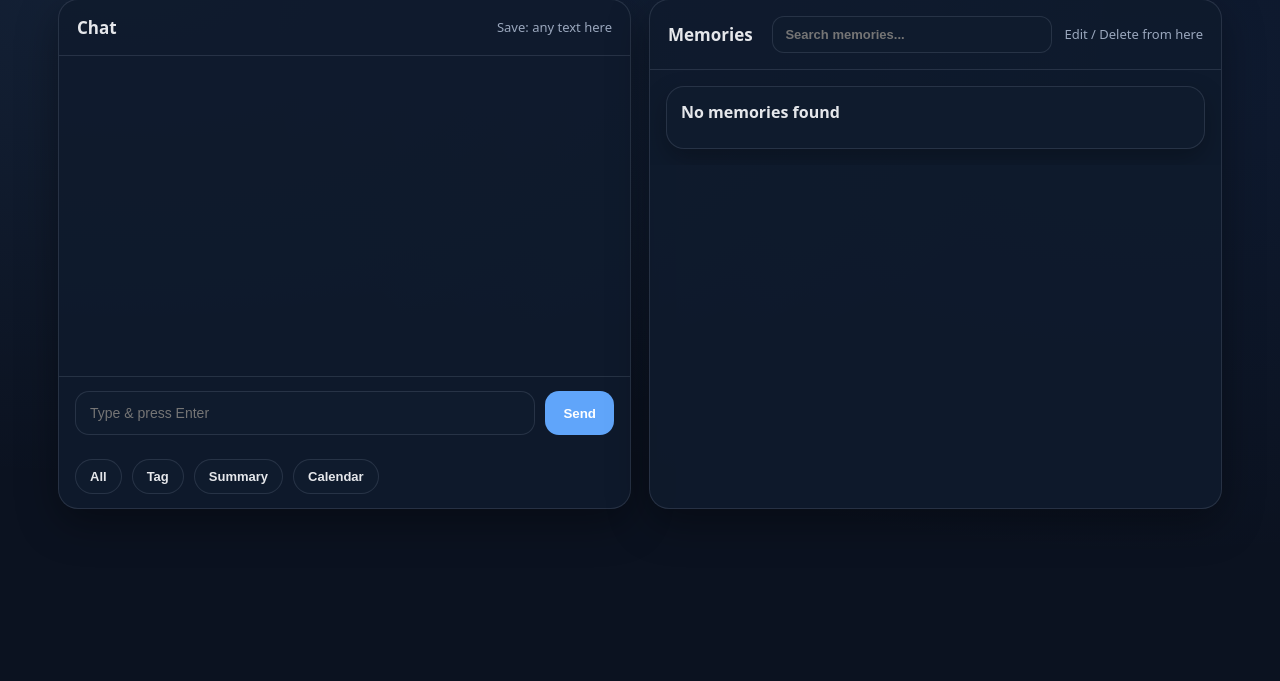
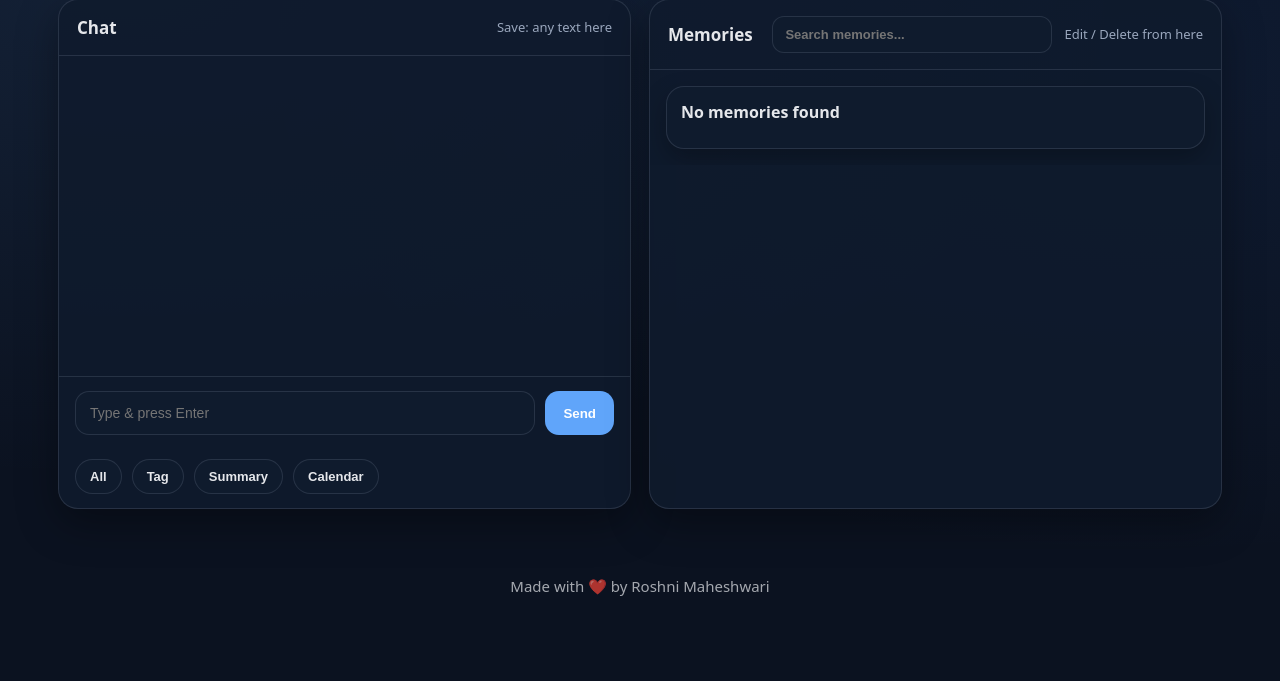
Before and after one commit to roshni-maheshwari13/BrainCache---Second-Brain-Memory-API, a FastAPI app: page / in a window 1280 px wide. Shown: the part 99-780 px from the top of the page. Run offline with FastAPI, Linux system fonts and the light colour scheme; a user stored in the database is signed in; data that the repository does not hold is empty.

Commit message:
feat: added adaptive footer

```diff
--- a/templates/index.html
+++ b/templates/index.html
@@ -60,6 +60,11 @@
     </section>
   </main>
 
+  <!-- Footer Section -->
+  <footer style="text-align: center; padding: 25px 10px; font-size: 15px; width: 100%; margin-top: 20px; opacity: 0.7; transition: all 0.3s ease;">
+      Made with <span style="color: #ff4d4d; opacity: 1;">❤️</span> by Roshni Maheshwari
+  </footer>
+
   <script src="/static/script.js?v=1"></script>
 </body>
 </html>
```
